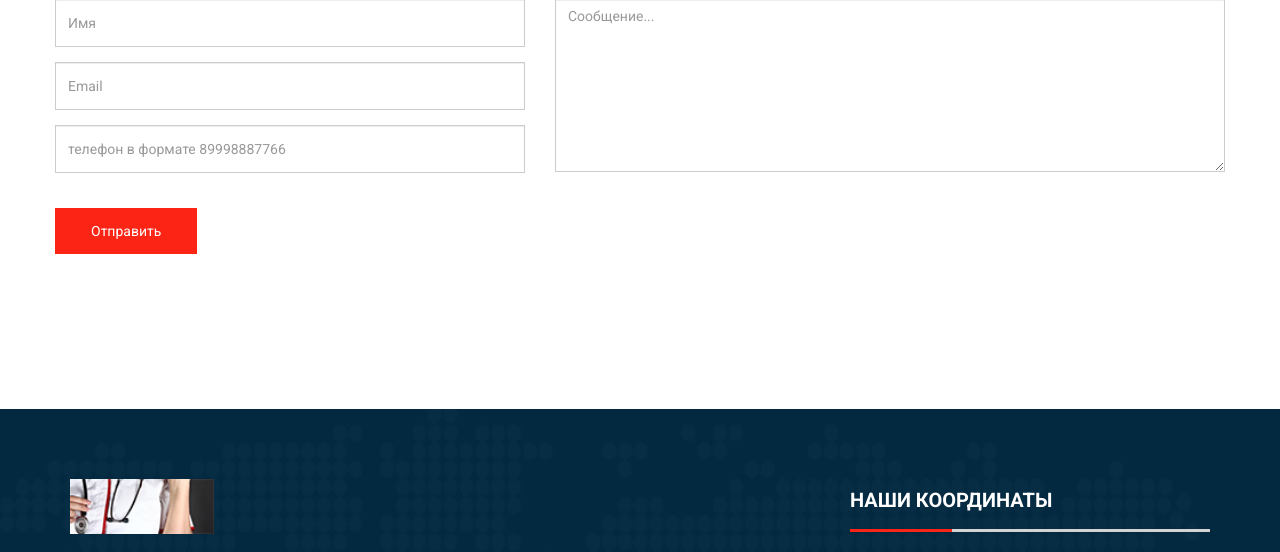
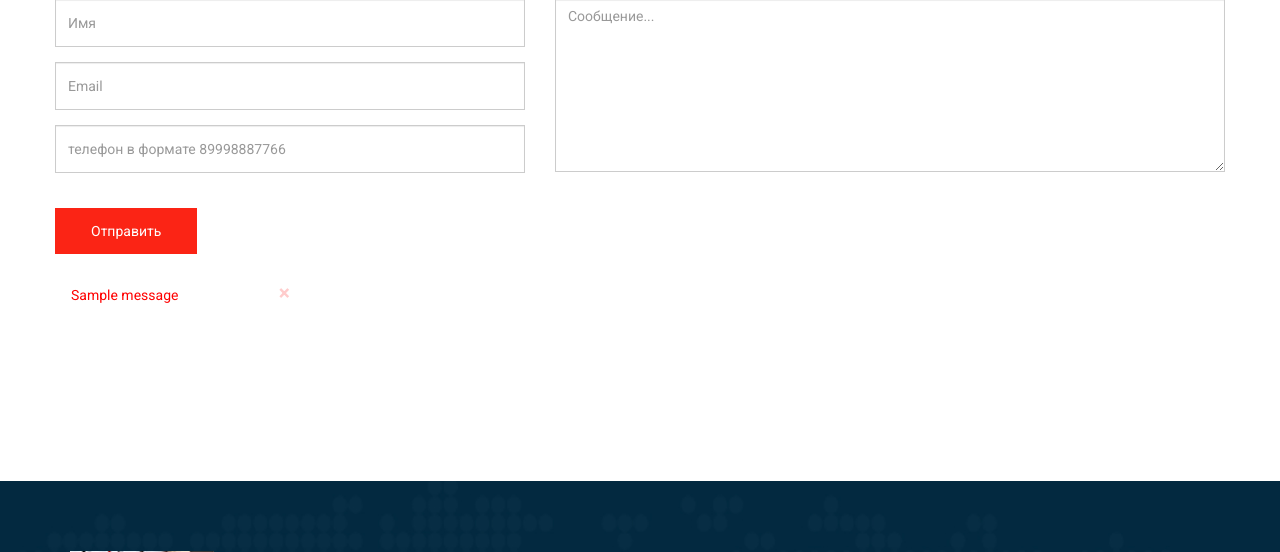
Before and after one commit to saltal77/docsimvol, a Django app: page /contacts/ in a window 1280 px wide. Shown: the part 2081-2633 px from the top of the page. Run offline with Django 3.2, Linux system fonts and the light colour scheme; tables that the repository leaves empty hold one stand-in row (values such as "Sample post"); one stand-in notice (Sample message) is shown; parts of the project's set-up code (start-up, migrations or seed data) failed here and were passed over; some libraries are stand-ins or nearby versions.

Commit message:
reCaptcha

```diff
--- a/site/templates/contact-us.html
+++ b/site/templates/contact-us.html
@@ -2,6 +2,7 @@
 {% load staticfiles %}
 {% block content %}
 <!-- Inner Banner Start -->
+<script async src='https://www.google.com/recaptcha/api.js?explicit&hl=ru'></script>
 <section id="inner-banner" class="back-image-contacts">
 	<div class="container">
 		<div class="row">
@@ -78,6 +79,14 @@
 						<div class="form-group">
 							<input name="button" class="contact-form-button" value="Отправить" type="submit">
 						</div>
+			{% for message in messages %}
+                             <div style='max-width:250px;' class="alert {{ message.tags }} alert-dismissible" role="alert">
+                             <button type="button" class="close" data-dismiss="alert" aria-label="Close">
+                              <span style="color: red" aria-hidden="true">&times;</span></button>
+                             <span style="color: red">{{ message }}</span>
+                          </div>
+                         {% endfor %}
+<div style="transform:scale(0.8); float:left; margin-left:-30px;" class="g-recaptcha" data-sitekey="6Ldo-XXXXXXXXXXXXXXXXXXXXXXXXXXXXXDf7W18"></div>
 					</div>
 			</form>
 		</div>
```
